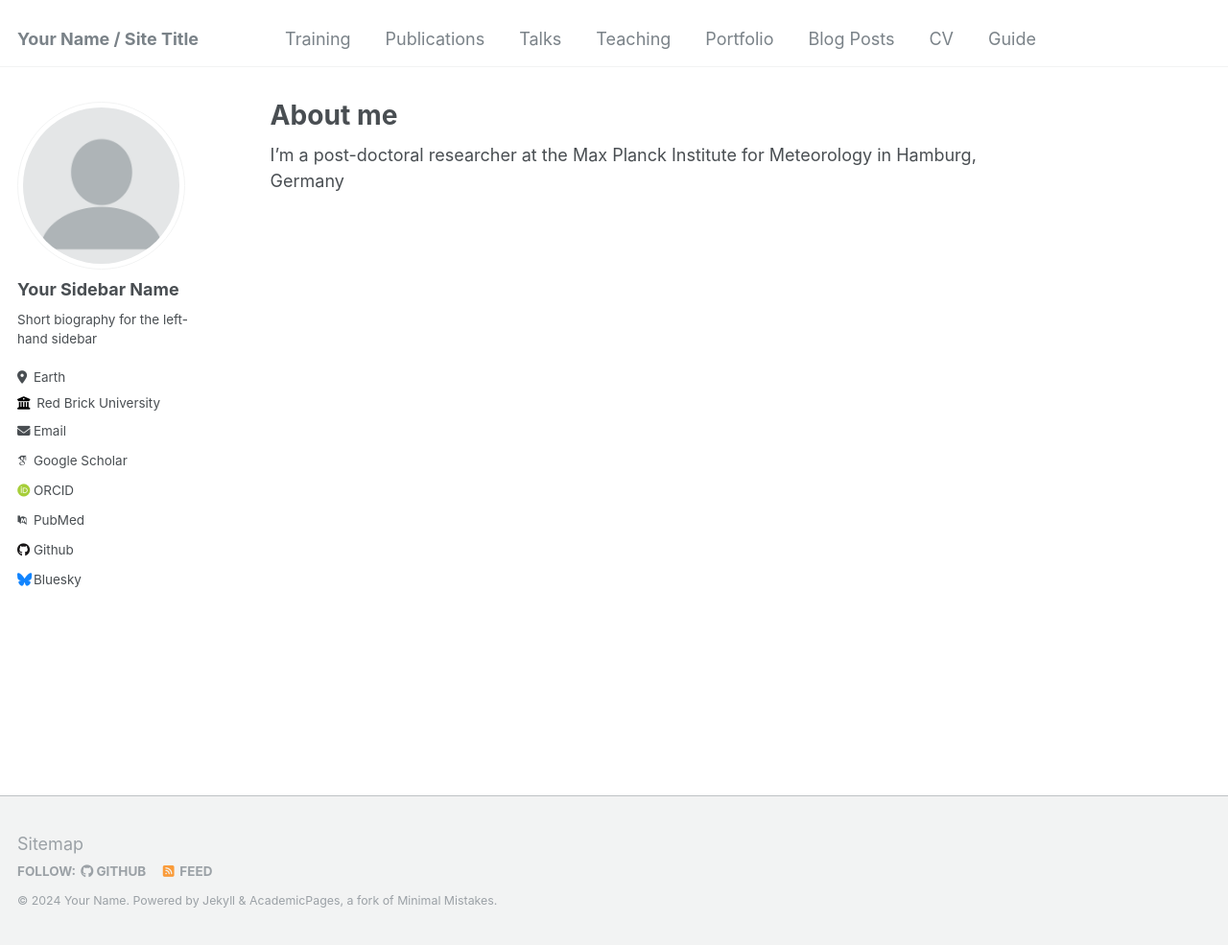
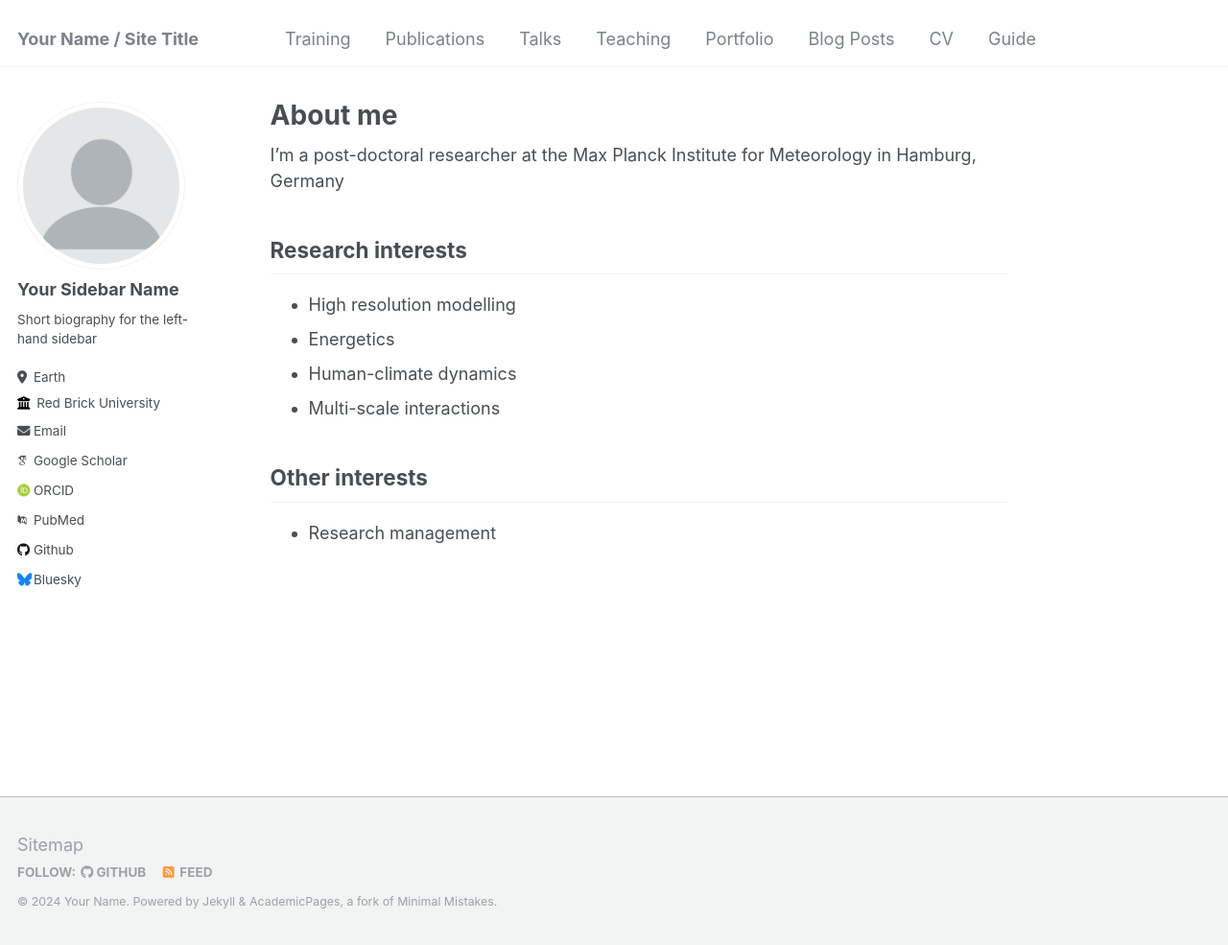
Before and after one commit to john-ssebandeke/john-ssebandeke.github.io, a Jekyll site: the page built from _pages/about.md, in a window 1280 px wide and 985 px high. Shown: the whole window at 96% size. Built offline with Jekyll 4.4.1, drawn with Linux system fonts in a browser that asks for light colours; some web fonts are replaced.

Commit message:
Update about.md

```diff
--- a/_pages/about.md
+++ b/_pages/about.md
@@ -8,3 +8,13 @@ redirect_from:
 ---
 
 I'm a post-doctoral researcher at the Max Planck Institute for Meteorology in Hamburg, Germany
+
+## Research interests
+
+  * High resolution modelling
+  * Energetics
+  * Human-climate dynamics
+  * Multi-scale interactions
+
+## Other interests
+  * Research management
```
